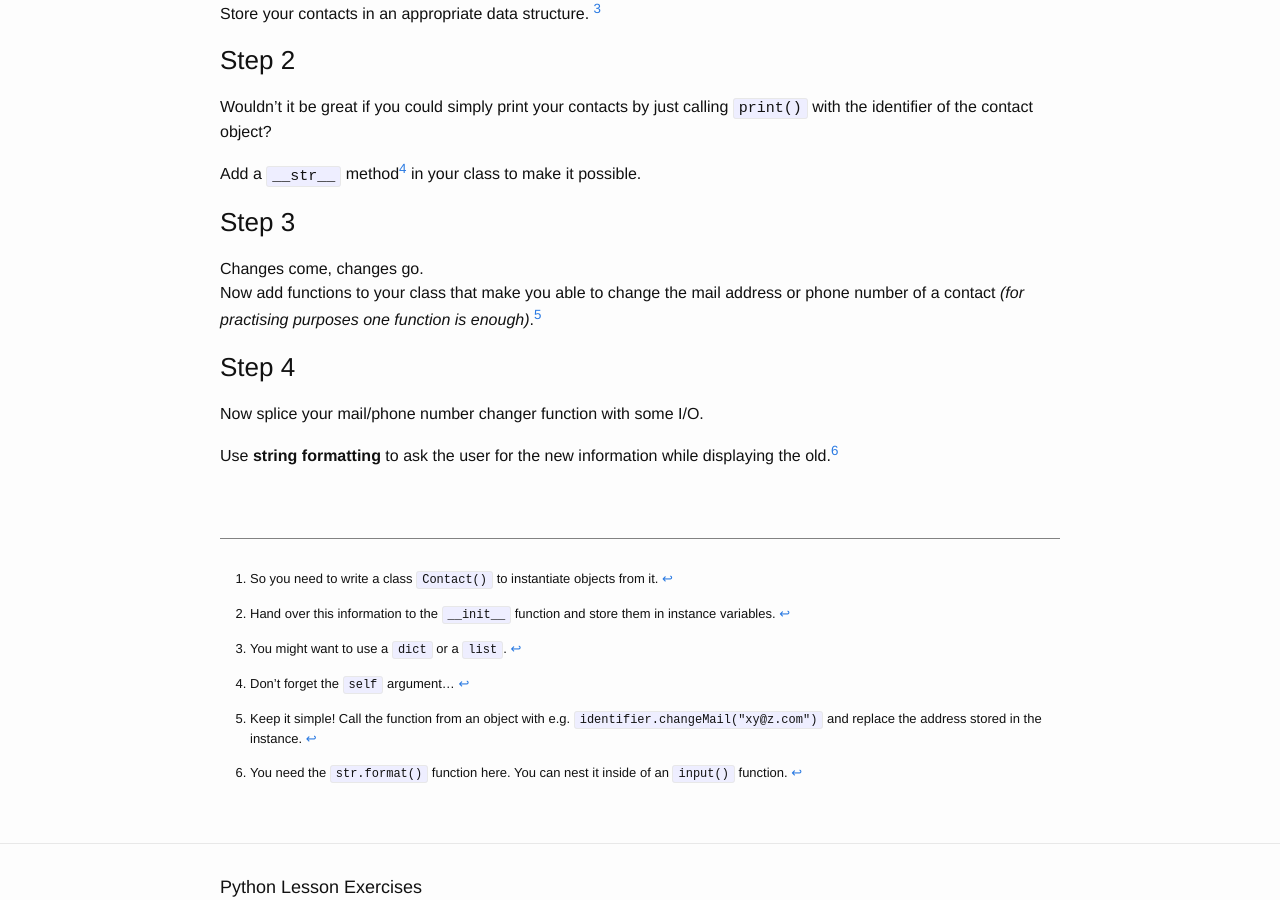
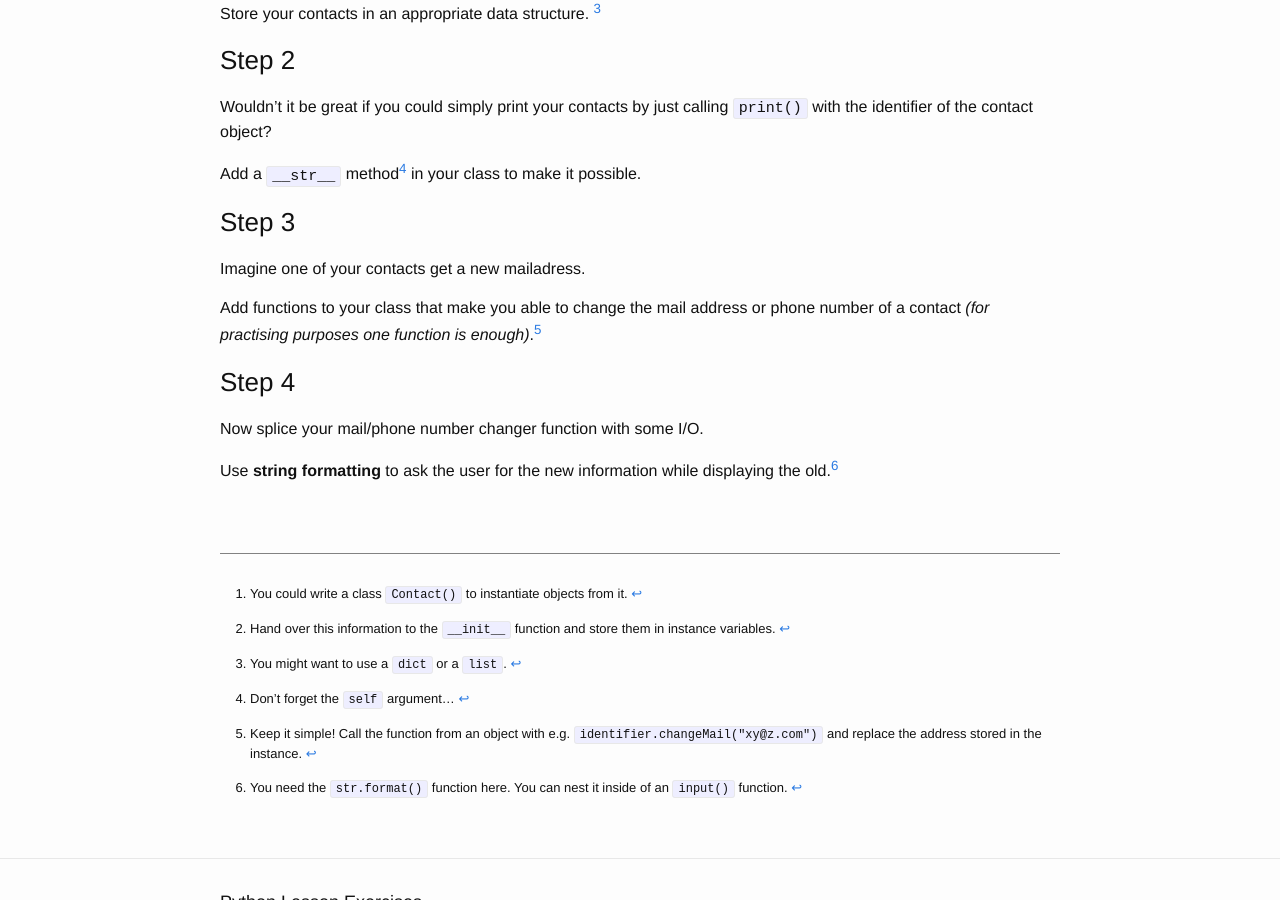
Before and after one commit to fsr/python-lessons, a Jekyll site: the page built from _exercises/more-objects.md, in a window 1280 px wide and 900 px high, scrolled down 482 px. Built offline with Jekyll 4.4.1, drawn with Linux system fonts in a browser that asks for light colours.

Commit message:
update exercise

```diff
--- a/_exercises/more-objects.md
+++ b/_exercises/more-objects.md
@@ -9,12 +9,12 @@ number: 5
 
 Write a small database for your personal contacts.
 
-Each contact should be represented by a single object[^class] that can hold information about *name*, *date of birth*, *phone number* and *mail address*.[^init]
+Each contact should be represented by a single object[^class] that can hold information about __name__, __date of birth__, __phone number__ and __mail address__.[^init]
 
 Store your contacts in an appropriate data structure. [^which]
 
 [^class]:
-    So you need to write a class `Contact()` to instantiate objects from it.
+    You could write a class `Contact()` to instantiate objects from it.
 
 [^init]:
     Hand over this information to the `__init__` function and store them in instance variables.
@@ -34,8 +34,9 @@ Add a `__str__` method[^self] in your class to make it possible.
 
 ### Step 3
 
-Changes come, changes go.
-Now add functions to your class that make you able to change the mail address or phone number of a contact *(for practising purposes one function is enough)*.[^simple]
+Imagine one of your contacts get a new mailadress.
+
+Add functions to your class that make you able to change the mail address or phone number of a contact *(for practising purposes one function is enough)*.[^simple]
 
 [^simple]:
     Keep it simple! Call the function from an object with e.g. `identifier.changeMail("xy@z.com")` and replace the address stored in the instance.
```
